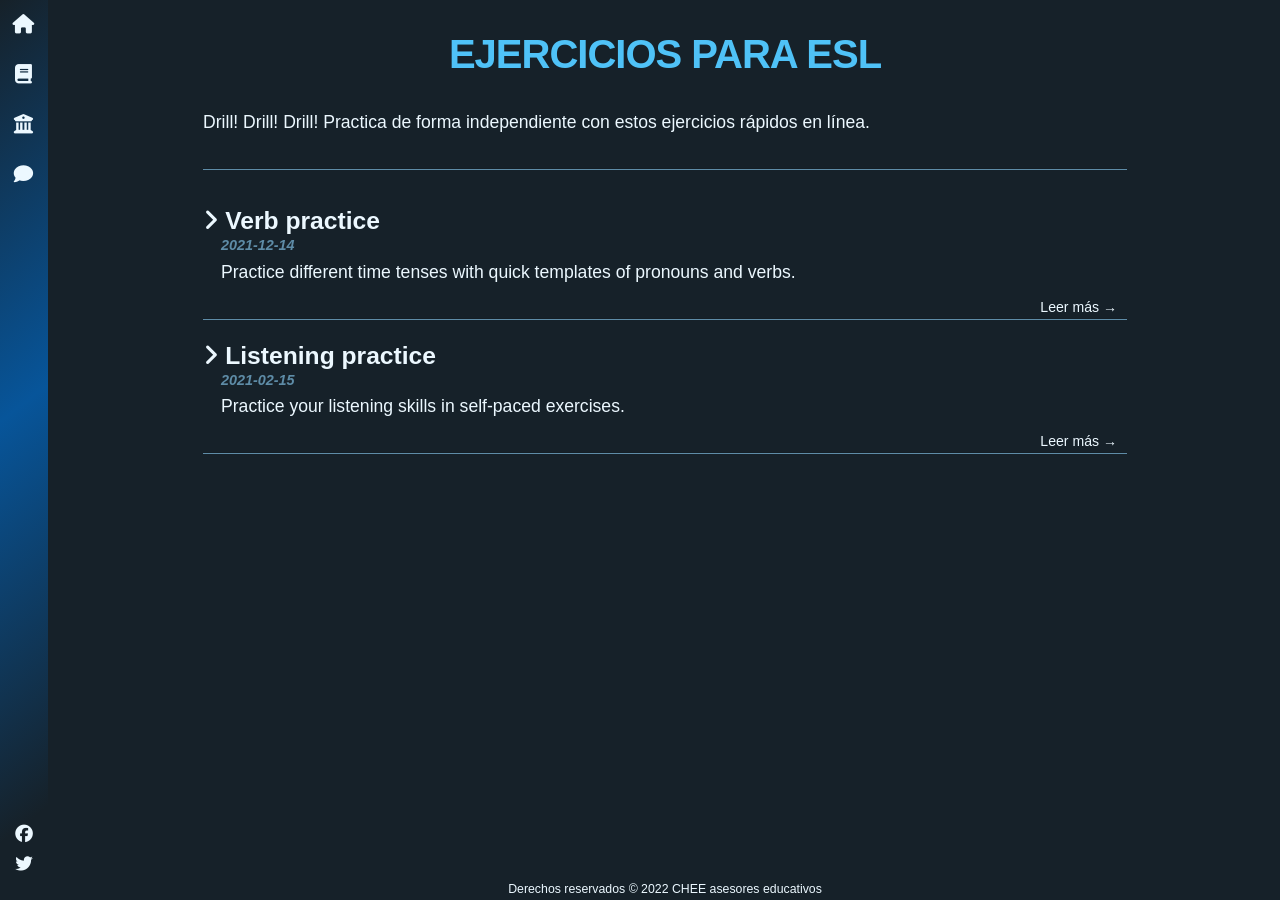
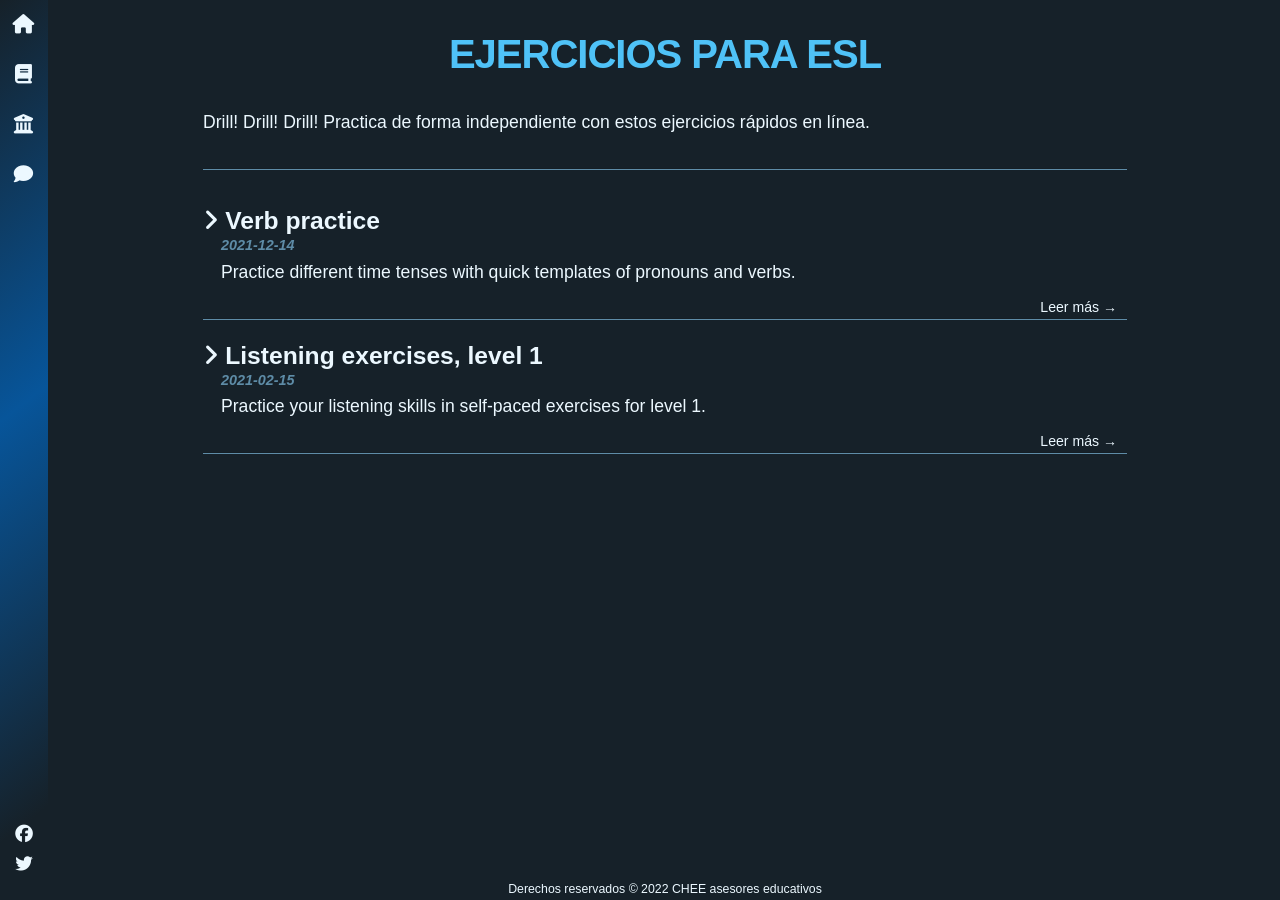
Before and after one commit to camachevaz/ESL, a Jekyll site: the page built from pages/ejercicios.html, in a window 1280 px wide. Built offline with Jekyll 4.4.1, drawn with Linux system fonts in a browser that asks for light colours; nearby versions of some CDN libraries; some web fonts are replaced.

Commit message:
Update 2021-02-15-listening.markdown

```diff
--- a/_posts/2021-02-15-listening.markdown
+++ b/_posts/2021-02-15-listening.markdown
@@ -1,9 +1,9 @@
 ---
-title: Listening practice
+title: Listening exercises, level 1
 layout: drill-post
 permalink: /ejercicios/listening/
 category: drills
-summary: Practice your listening skills in self-paced exercises.
+summary: Practice your listening skills in self-paced exercises for level 1.
 ---
 
 <style>
@@ -30,8 +30,6 @@ Escucha y repite, esfuérzate por imitar el acento y la pronunciación. Puedes u
 
 ### Vocabulary
 
-<iframe width="560" height="315" src="https://www.youtube.com/embed/videoseries?list=PLnzuXz_0et0iHttybSG8Q0-Cx9u4B3Fr4" title="YouTube video player" frameborder="0" allow="accelerometer; autoplay; clipboard-write; encrypted-media; gyroscope; picture-in-picture" allowfullscreen></iframe>
-
 <div class="container">
     <iframe class="video" src="https://www.youtube.com/embed/videoseries?list=PLnzuXz_0et0iHttybSG8Q0-Cx9u4B3Fr4" frameborder="0" allowfullscreen></iframe>
 </div>
```
